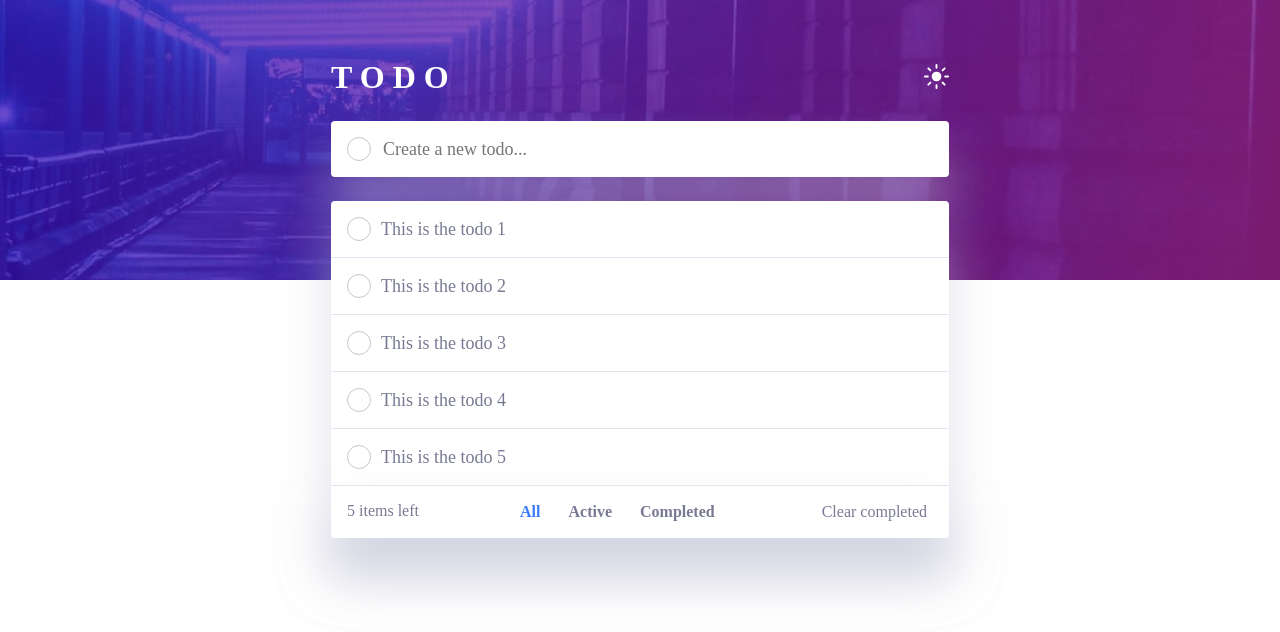
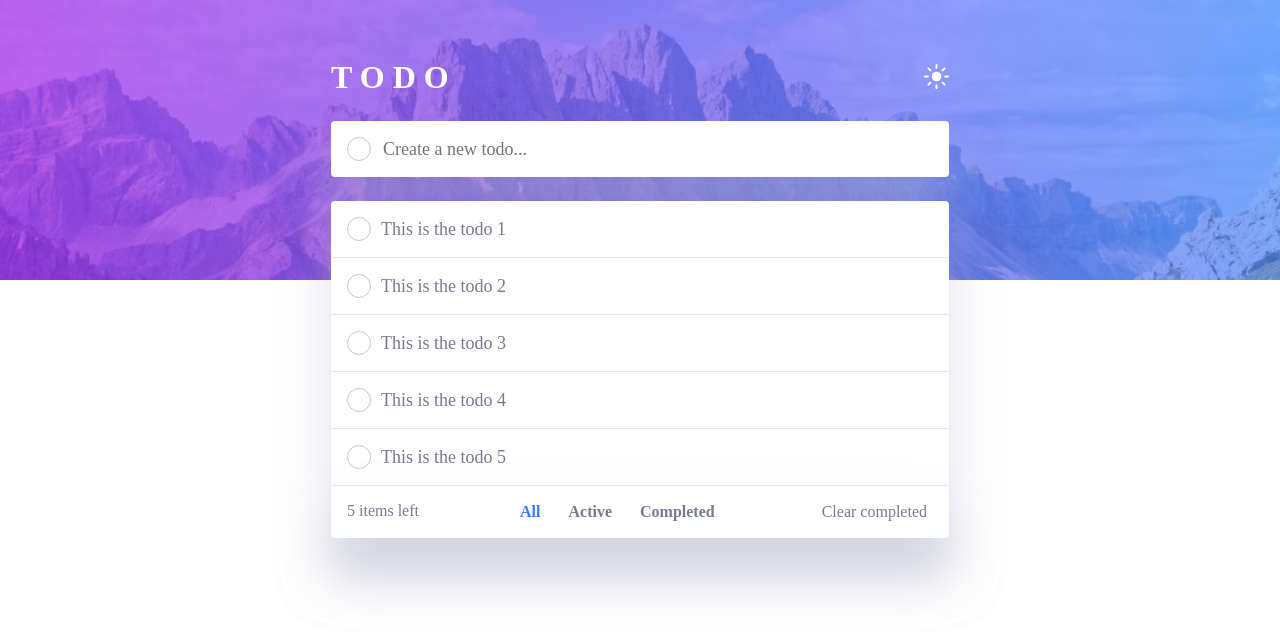
Before and after one commit to Juan-Morales18/todo-app, a React app: page / in a window 1280 px wide. Shown: the top 632 px of the page. Built offline with nearby package versions, Linux system fonts and the light colour scheme; a web font is replaced by a local one.

Commit message:
feat: modify bgImage mixin to toggle background image

```diff
--- a/src/styles/_mixins.scss
+++ b/src/styles/_mixins.scss
@@ -12,14 +12,20 @@ $mobile-width: 580px;
   }
 }
 
+$themes: light dark;
+
 @mixin bgImage {
-  background-image: url("../assets/images/bg-desktop-dark.jpg");
-  background-repeat: no-repeat;
-  background-size: 100% 35vh;
+  @each $theme in $themes {
+    .#{$theme} & {
+      background: url("../assets/images/bg-desktop-" + $theme + ".jpg");
+      background-repeat: no-repeat;
+      background-size: 100% 35vh;
 
-  @include mobile {
-    background-image: url("../assets/images/bg-mobile-dark.jpg");
-    background-repeat: no-repeat;
-    background-size: 100% 35vh;
+      @include mobile {
+        background: url("../assets/images/bg-mobile-" + $theme + ".jpg");
+        background-repeat: no-repeat;
+        background-size: 100% 35vh;
+      }
+    }
   }
 }
```
